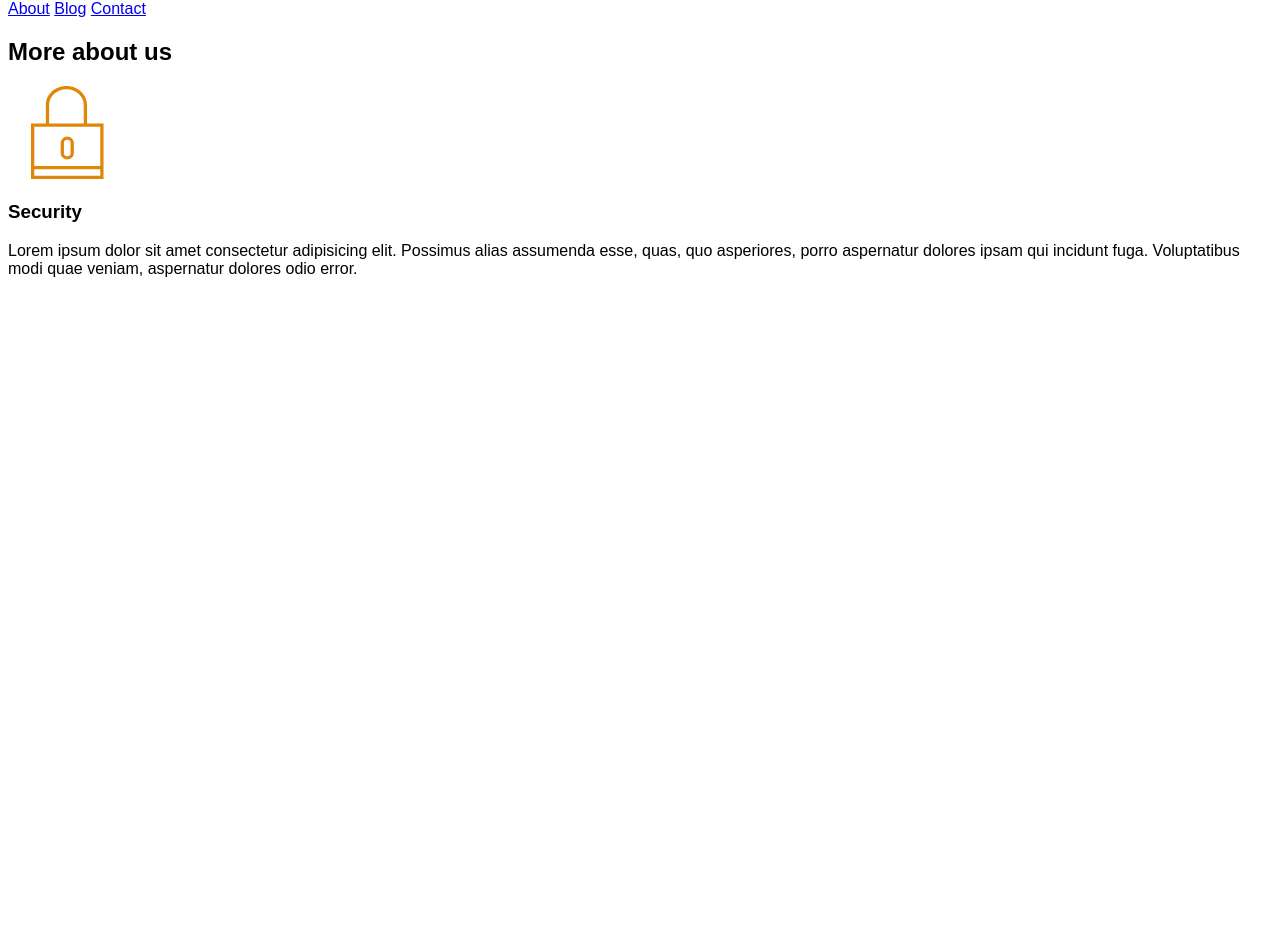
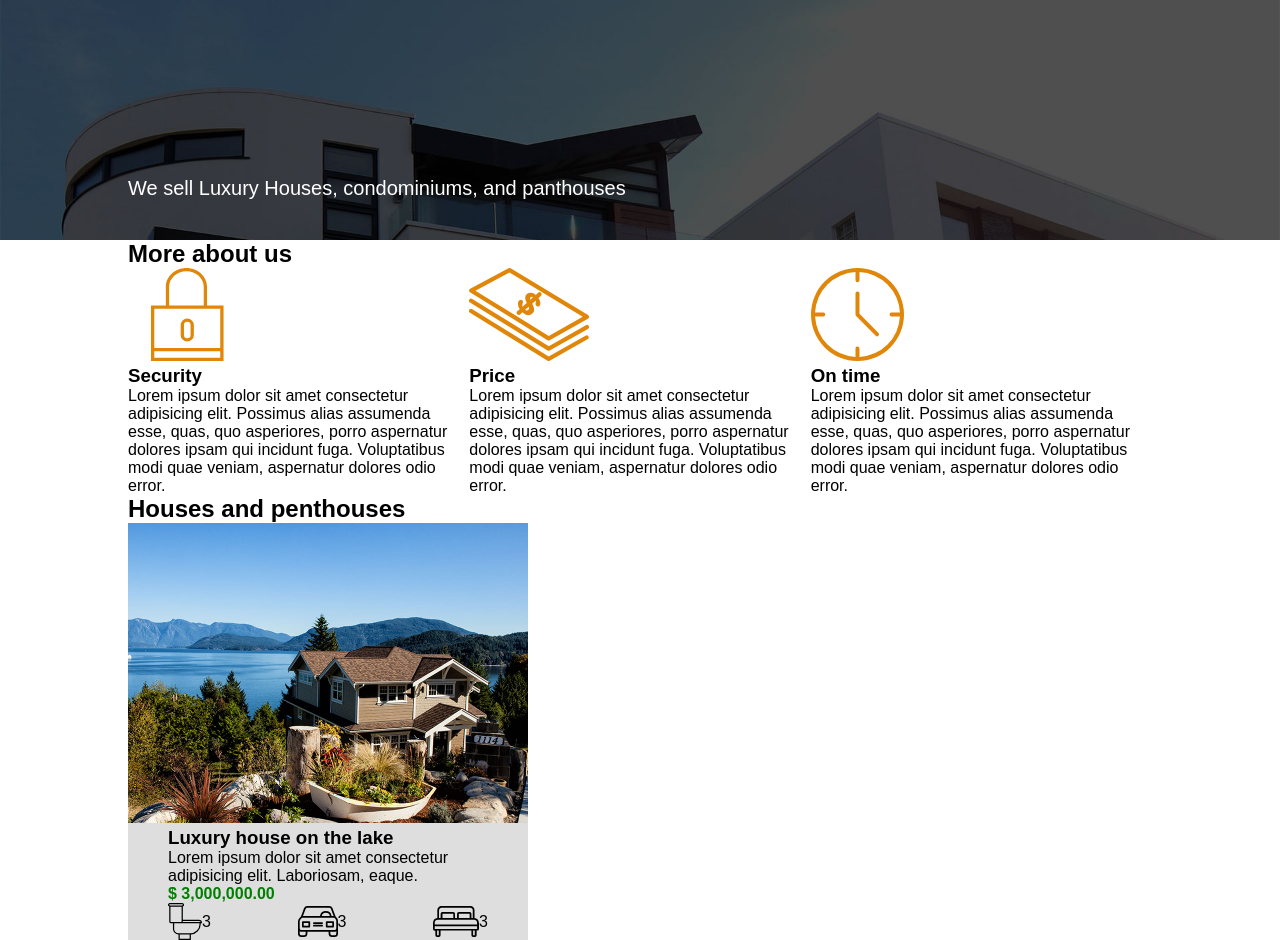
Before and after one commit to todburton/realEstate-ch45, a plain HTML site: page FSDI 102/index.html in a window 1280 px wide. Shown: the part 80-1020 px from the top of the page. Before the commit the page ends 800 px from the top, so only its background shows below. Drawn offline with Linux system fonts and the light colour scheme.

Commit message:
Add files via upload

```diff
--- a/FSDI 102/index.html
+++ b/FSDI 102/index.html
@@ -7,26 +7,69 @@
     <title>Document</title>
 </head>
 <body>
-    <header>
+    <header class="site-init">
+        <div class="flex-header-v container">
+
+            <div class="flex-header">
                 <h1>RealEstate</h1>
-        <nav>
+                <nav class="menu">
                     <a href="#">About</a>
                     <a href="#">Blog</a>
                     <a href="#">Contact</a>
                 </nav>
+            </div>
+
+            <p>We sell Luxury Houses, condominiums, and panthouses</p>
+        </div>
+
     </header>
 
-    <main>
+    <main class="container">
         <h2>More about us</h2>
 
-       <div>
+       <div class="flex-about">
             <div>
                 <img src="./img/icon1.svg" alt="security icon">
                 <h3>Security</h3>
                 <p>Lorem ipsum dolor sit amet consectetur adipisicing elit. Possimus alias assumenda esse, quas, quo asperiores, porro aspernatur dolores ipsam qui incidunt fuga. Voluptatibus modi quae veniam, aspernatur dolores odio error.</p>
+            </div><!--.about-item-->
+            <div>
+                <img src="./img/icon2.svg" alt="security icon">
+                <h3>Price</h3>
+                <p>Lorem ipsum dolor sit amet consectetur adipisicing elit. Possimus alias assumenda esse, quas, quo asperiores, porro aspernatur dolores ipsam qui incidunt fuga. Voluptatibus modi quae veniam, aspernatur dolores odio error.</p>
+            </div><!--.about-item-->
+            <div>
+                <img src="./img/icon3.svg" alt="security icon">
+                <h3>On time</h3>
+                <p>Lorem ipsum dolor sit amet consectetur adipisicing elit. Possimus alias assumenda esse, quas, quo asperiores, porro aspernatur dolores ipsam qui incidunt fuga. Voluptatibus modi quae veniam, aspernatur dolores odio error.</p>
+            </div><!--.about-item-->
+       </div><!--.flex-about-->
+    </main><!-- .main -->
+    <section class="container">
+        <h2>Houses and penthouses</h2>
+        <div class="house-item">
+            <img src="./img/announcement1.jpg" alt="">
+            <div class="house-item-text container">
+                <h3>Luxury house on the lake</h3>
+                <p>Lorem ipsum dolor sit amet consectetur adipisicing elit. Laboriosam, eaque.</p>
+                <p class="price">$ 3,000,000.00</p>
+                <ul class="flex-about">
+                    <li class="flex-about">
+                        <img src="./img/icon_wc.svg" alt="">
+                        <p>3</p>
+                    </li>
+                    <li class="flex-about">
+                        <img src="./img/icon_parking.svg" alt="">
+                        <p>3</p>
+                    </li>
+                    <li class="flex-about">
+                        <img src="./img/icon_room.svg" alt="">
+                        <p>3</p>
+                    </li>
+                </ul>
             </div>
         </div>
+    </section>
 
-    </main>
 </body>
 </html>
--- a/FSDI 102/mystyle.css
+++ b/FSDI 102/mystyle.css
@@ -1,3 +1,63 @@
+/*global*/
+*{
+    margin:0;
+    padding:0;
+}
 body{
     font-family: arial;
 }
+a{
+    text-decoration: none;
+    color:white;
+}
+img{
+    max-width: 100%;
+}
+/*utilities*/
+.flex-header{
+    display: flex;
+    flex-direction: row;
+    justify-content: space-between;
+    align-items: center;
+    height: 100px;
+}
+.flex-header-v{
+    display: flex;
+    flex-direction: column;
+    justify-content: space-between;
+    height: 35vh;
+
+}
+.container{
+    width:80%;
+    margin:0 auto;
+}
+/*header*/
+.site-init{
+    background-image: url(img/header.jpg);
+    height: 40vh;
+    background-size: cover;
+    color:white;
+}
+.menu a{
+    margin-right: 20px;
+}
+.site-init p{
+    font-size: 20px;
+}
+/*about us*/
+.flex-about{
+    display: flex;
+    flex-direction: row;
+    justify-content: space-between;
+    align-items: center;
+}
+/*house item*/
+.house-item{
+    background-color: #dedede;
+    width:400px;
+}
+.price{
+    color:green;
+    font-weight: bold;
+}
```
Also changed, not shown: FSDI 102/practice/flex.html (added, +31 -0 lines), FSDI 102/practice/flex2.html (added, +29 -0 lines). Lines whose indentation alone changed are shown as unchanged.
